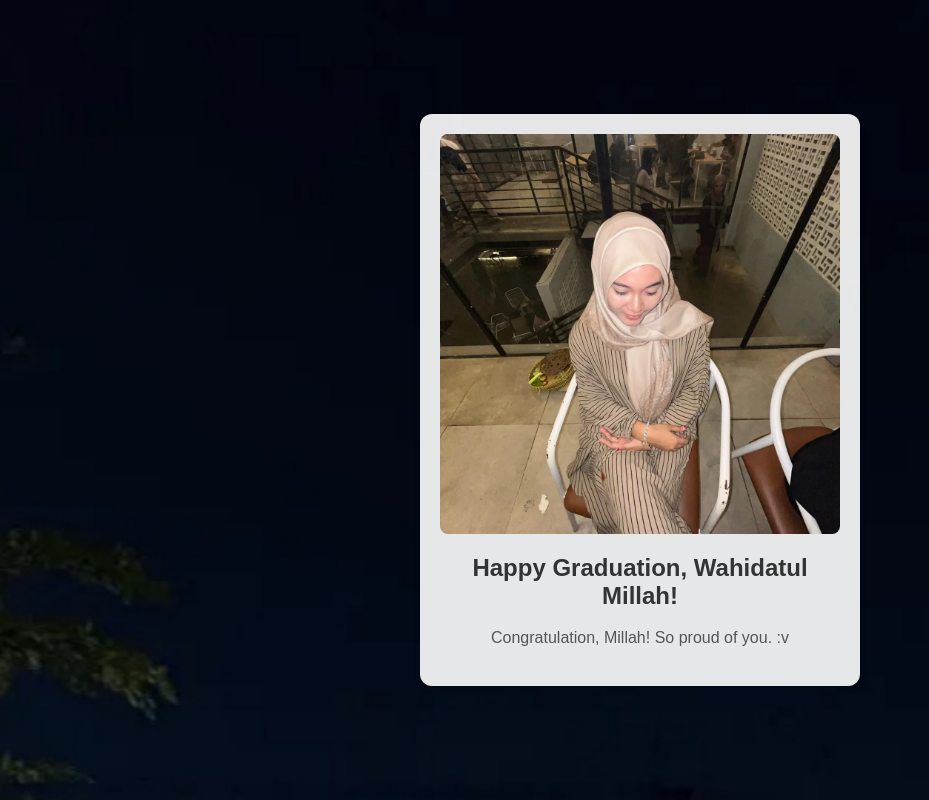
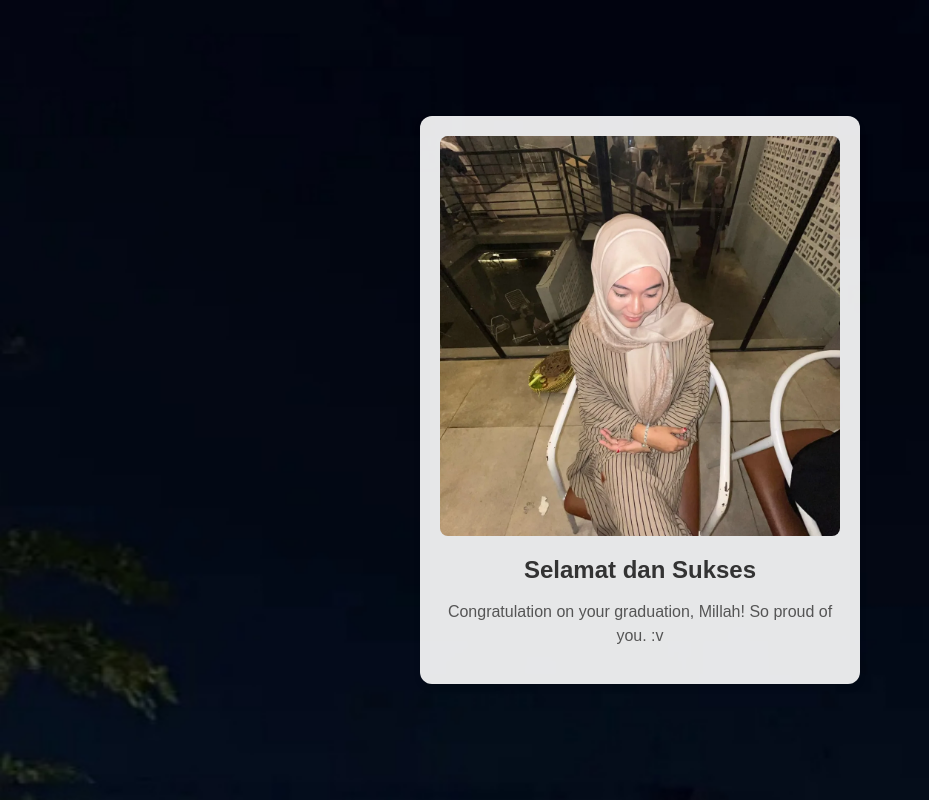
Before and after one commit to cosmicfrdss/Website.Public, a plain HTML site: page index.html in a window 1280 px wide. Shown: the whole page, without its empty margins (0-929 px from the left). Drawn offline with Linux system fonts and the light colour scheme.

Commit message:
Update index.html

```diff
--- a/index.html
+++ b/index.html
@@ -85,9 +85,9 @@
     </audio>
     <div class="card">
         <img src="foto-x.jpg" alt="Foto Wahidatul Millah">
-        <h1>Happy Graduation, Wahidatul Millah!</h1>
+        <h1>Selamat dan Sukses</h1>
         <p>
-            Congratulation, Millah! So proud of you. :v
+            Congratulation on your graduation, Millah! So proud of you. :v
         </p>
     </div>
 
```
